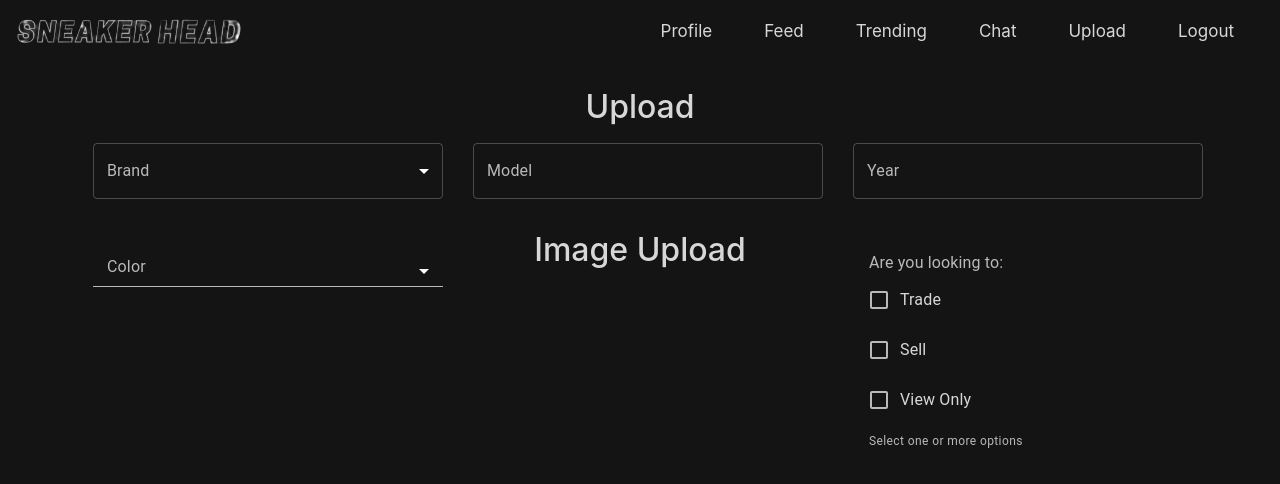
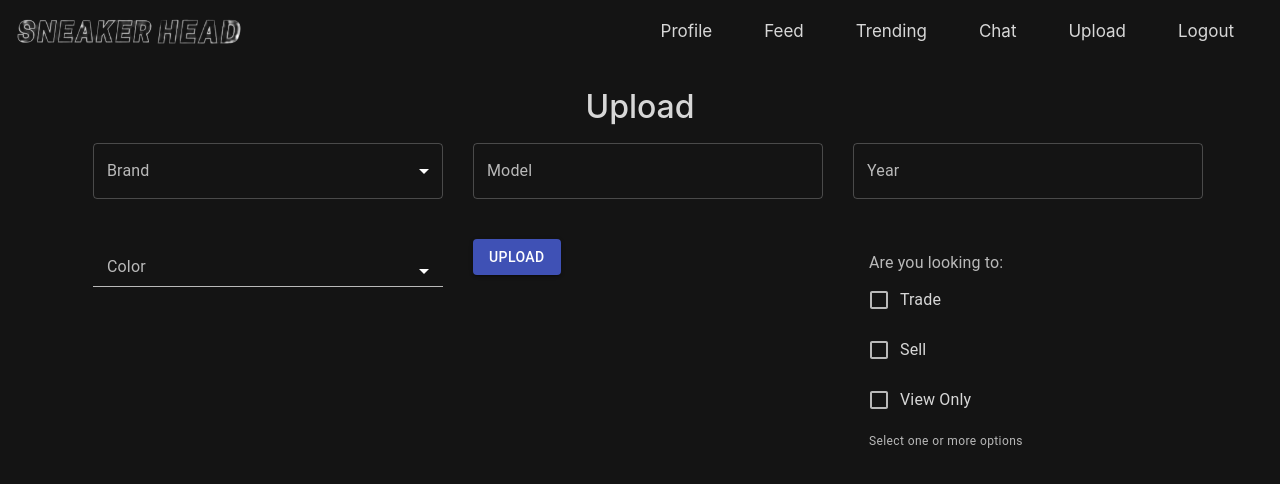
Before and after one commit to hugo2211/Sneaker_Head, a React (Create React App) app in the folder client/: page /upload in a window 1280 px wide. Shown: the top 484 px of the page. Built offline with nearby package versions, Linux system fonts and the light colour scheme; sample sign-in values are in the browser's storage; a web font is replaced by a local one.

Commit message:
added upload button

```diff
--- /dev/null
+++ b/client/src/components/inputs/FileUpload.js
@@ -0,0 +1,37 @@
+import React from 'react';
+import { makeStyles } from '@material-ui/core/styles';
+import Button from '@material-ui/core/Button';
+
+const useStyles = makeStyles((theme) => ({
+  root: {
+    '& > *': {
+      margin: theme.spacing(1),
+    },
+  },
+  input: {
+    display: 'none',
+  },
+}));
+
+const FileUpload = () => {
+  const classes = useStyles();
+
+  return (
+    <div className={classes.root}>
+      <input
+        accept="image/*"
+        className={classes.input}
+        id="contained-button-file"
+        multiple
+        type="file"
+      />
+      <label htmlFor="contained-button-file">
+        <Button variant="contained" color="primary" component="span">
+          Upload
+        </Button>
+      </label>
+    </div>
+  );
+}
+
+export default FileUpload;
--- a/client/src/components/pages/UserUploadPage.js
+++ b/client/src/components/pages/UserUploadPage.js
@@ -8,8 +8,10 @@
   MenuItem,
   Input,
   Chip,
+  RaisedButton
 } from "@material-ui/core";
 import CheckboxesGroup from "../inputs/CheckBoxesGroup";
+import FileUpload from "../inputs/FileUpload";
 
 const useStyles = makeStyles((theme) => ({
   formControl: {
@@ -54,7 +56,7 @@
   "Silver",
   "White",
   "Gold",
-  "Mutlicolor"
+  "Mutlicolor",
 ];
 
 const UserUploadPage = () => {
@@ -63,8 +65,6 @@
   const [shoeModel, setShoeModel] = useState("");
   const [shoeColor, setShoeColor] = useState([]);
   const [shoeYear, setShoeYear] = useState("");
-
-
 
   return (
     <div>
@@ -155,7 +155,7 @@
               </FormControl>
             </div>
             <div className="col-lg-4 col-md-6 col-12 mb-4">
-              <h2 className="text-center">Image Upload</h2>
+              <FileUpload />
             </div>
             <div className="col-lg-4 col-md-6 col-12 mb-4">
               <CheckboxesGroup />
```
